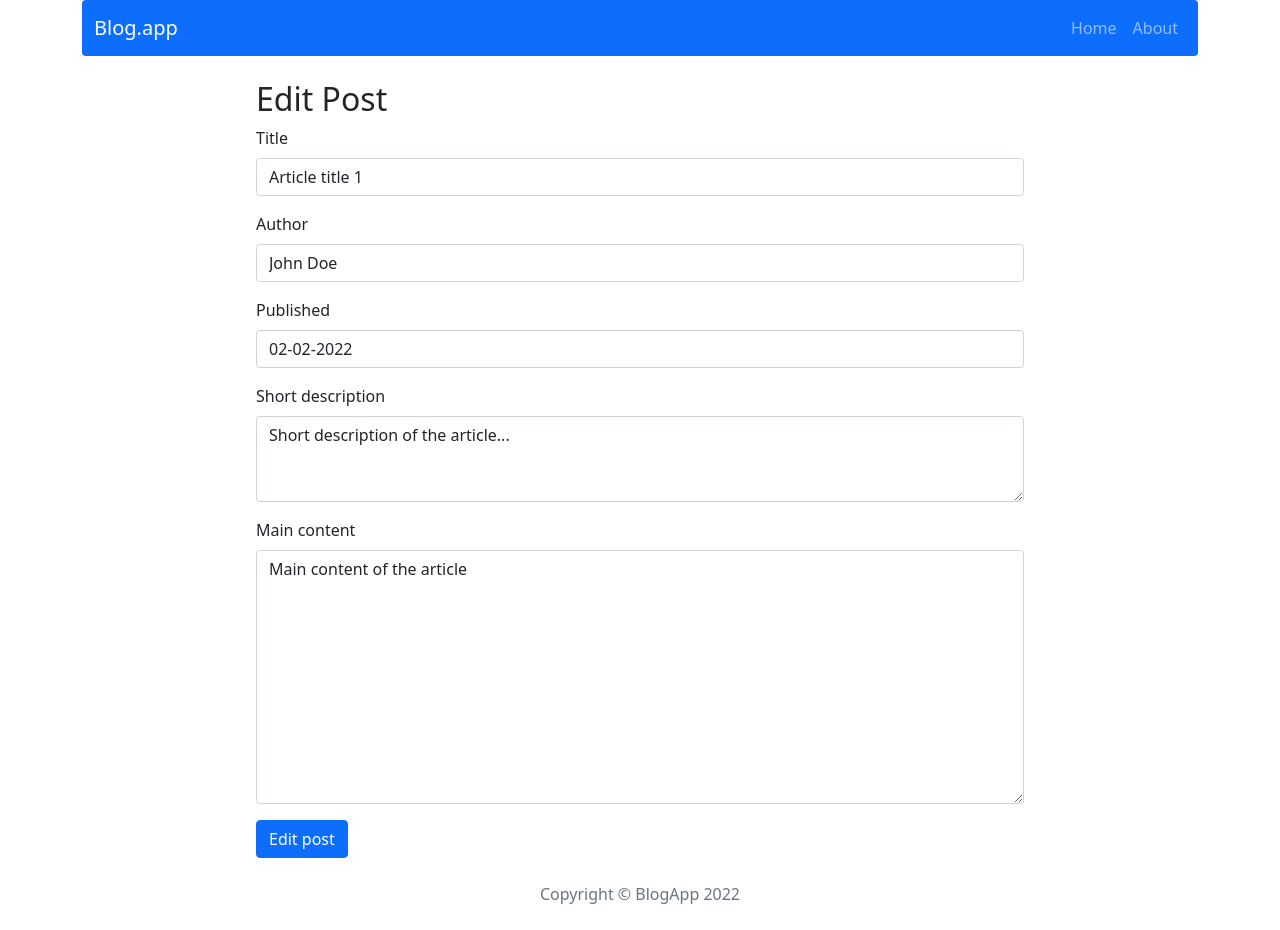
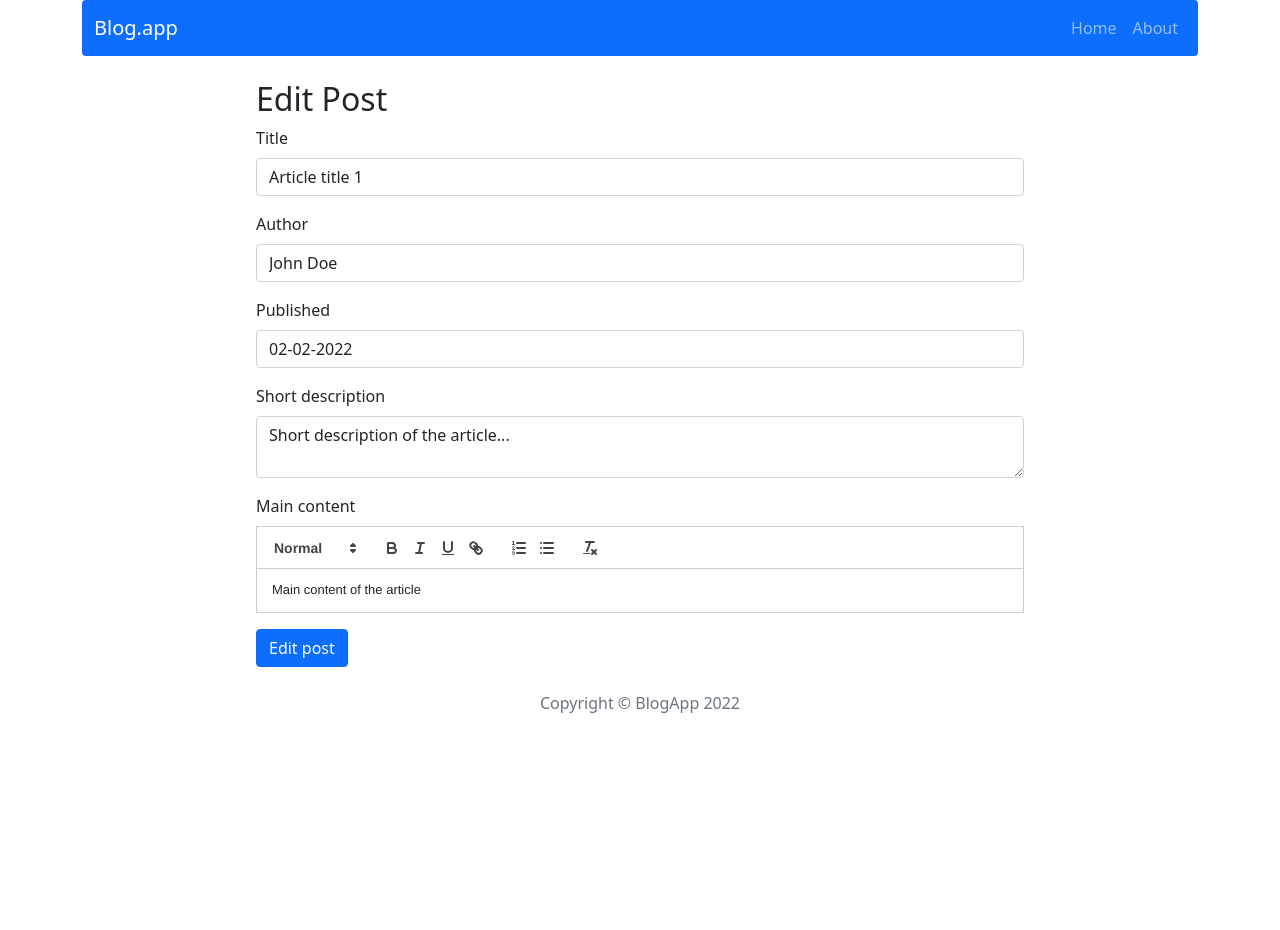
Before and after one commit to Jnlietta/react-blog, a React (Create React App) app: page /post/edit/1 in a window 1280 px wide. After the commit the page ends 800 px from the top, so only its background shows below. Built offline with nearby package versions, Linux system fonts and the light colour scheme.

Commit message:
Add component ReactQuill to PostForm

```diff
--- a/src/components/features/PostForm/PostForm.js
+++ b/src/components/features/PostForm/PostForm.js
@@ -1,6 +1,8 @@
 import { Button, Form } from "react-bootstrap";
 import PropTypes from 'prop-types';
 import { useState } from "react";
+import ReactQuill from "react-quill";
+import'react-quill/dist/quill.snow.css';
 
 const PostForm = ({ action, actionText, ...props }) => {
     const [title, setTitle] = useState(props.title || '');
@@ -47,17 +49,16 @@ const PostForm = ({ action, actionText, ...props }) => {
                     onChange={e => setShortDescription(e.target.value)}
                     placeholder="Leave a comment here"
                     as="textarea"
-                    rows={3}
+                    rows={2}
                     />
             </Form.Group>
             <Form.Group className="mb-3">
                 <Form.Label>Main content</Form.Label>
-                <Form.Control
+                <ReactQuill
+                    theme="snow"
                     value={content}
-                    onChange={e => setContent(e.target.value)}
-                    placeholder="Leave a comment here"
-                    as="textarea"
-                    rows={10} />
+                    onChange={setContent}
+                    />
             </Form.Group>
 
             <Button variant="primary" type="submit">{actionText}</Button>
```
